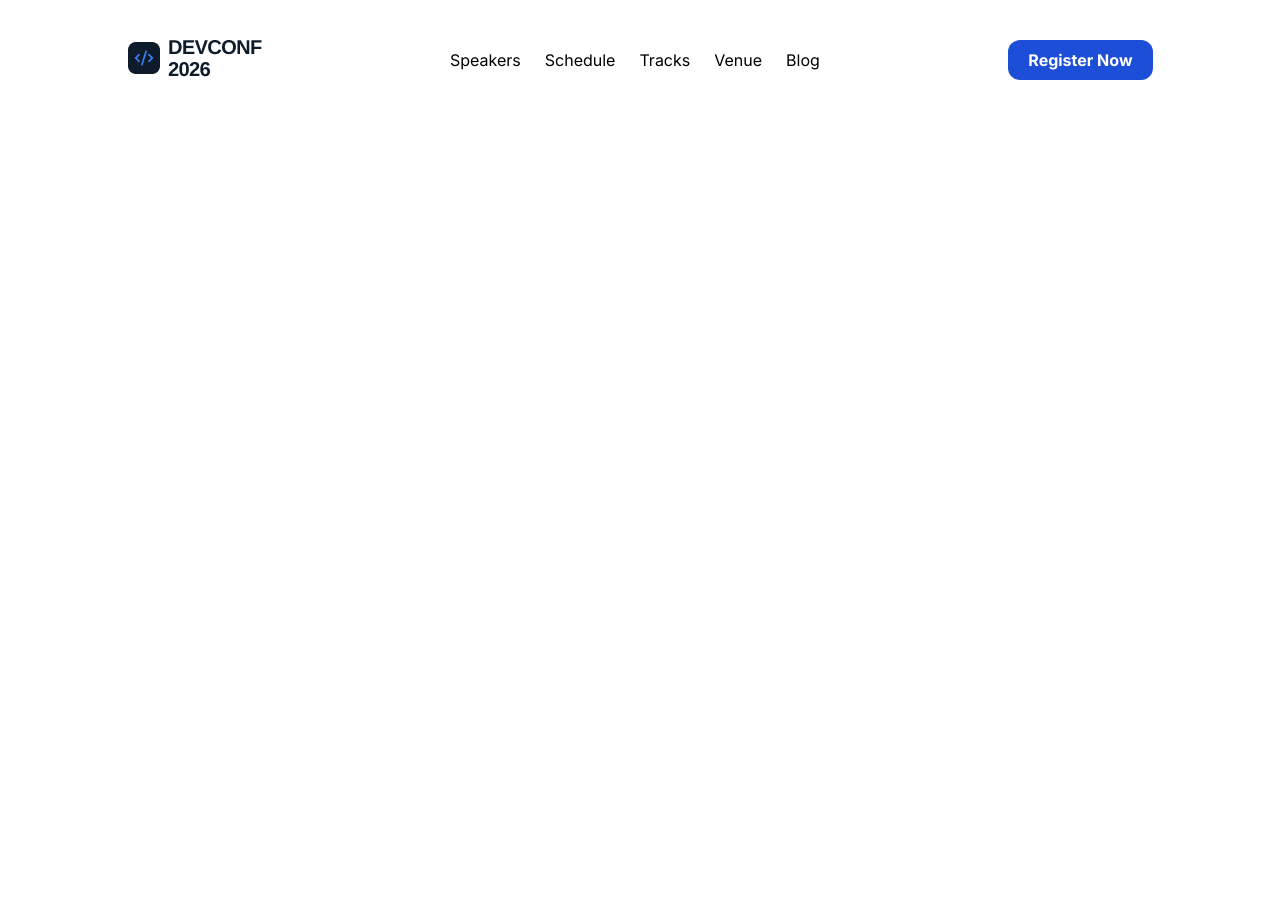
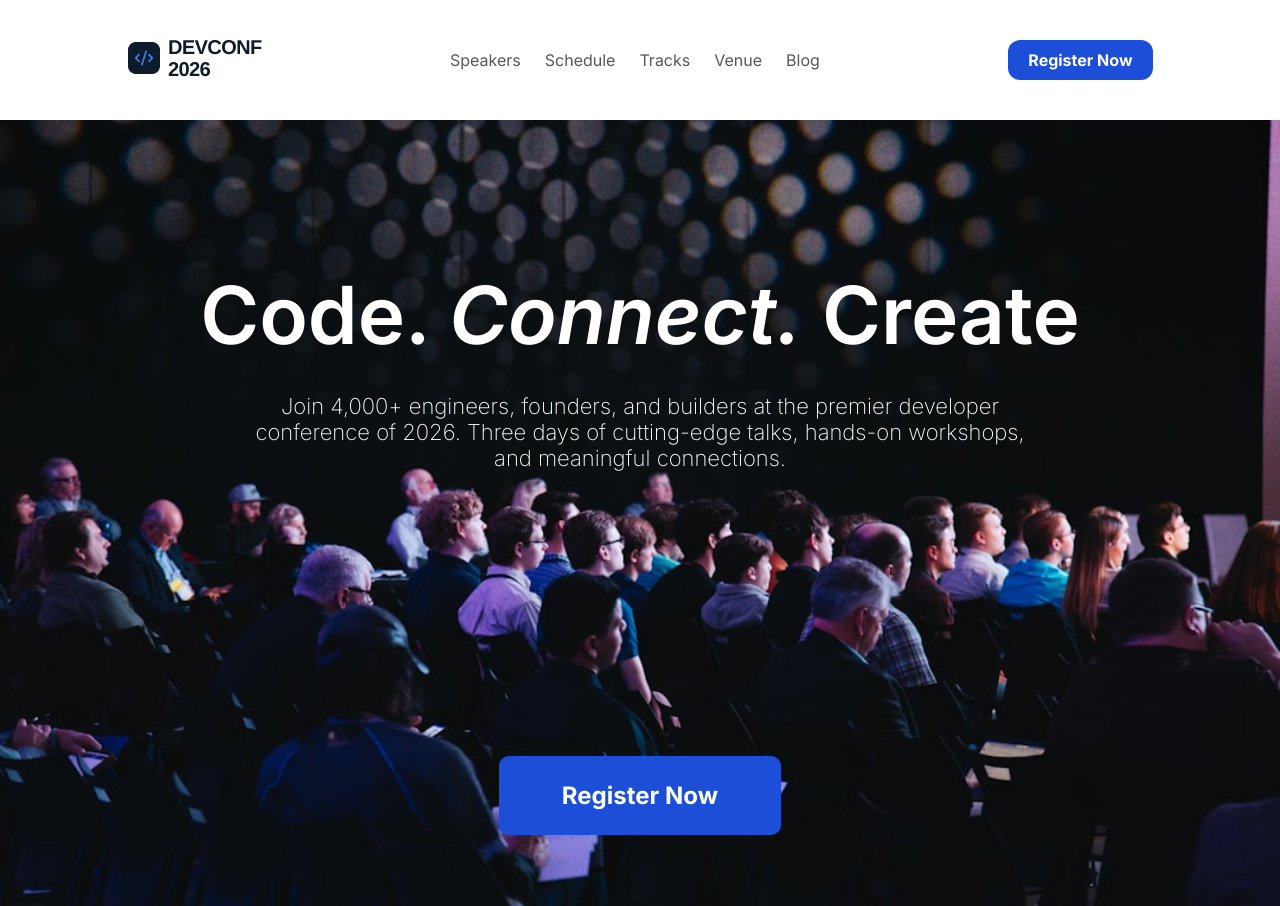
Before and after one commit to sm-nadim-dev/-B14-Assignmant-01, a plain HTML site: page index.html in a window 1280 px wide. Before the commit the page ends 800 px from the top, so only its background shows below. Drawn offline with Linux system fonts and the light colour scheme.

Commit message:
Added the hero section

```diff
--- a/index.html
+++ b/index.html
@@ -23,11 +23,11 @@
             </div>
             <div>
                 <ul>
-                    <li>Speakers</li>
-                    <li>Schedule</li>
-                    <li>Tracks</li>
-                    <li>Venue</li>
-                    <li>Blog</li>
+                    <li><a href="">Speakers</a></li>
+                    <li><a href="">Schedule</a></li>
+                    <li><a href="">Tracks</a></li>
+                    <li><a href="">Venue</a></li>
+                    <li><a href="">Blog</a></li>
                 </ul>
             </div>
             <div>
@@ -37,7 +37,14 @@
     </header>
     <!-- Nevbar end -->
     <!-- hero section start -->
-
+    <section class="hero-parent">
+        <div class="hero-content">
+            <h1>Code. <em>Connect.</em> Create</h1>
+            <p>Join 4,000+ engineers, founders, and builders at the premier developer <br>conference of 2026. Three days of
+            cutting-edge talks, hands-on workshops,<br> and meaningful connections.</p>
+            <button class="common-btn">Register Now</button>
+        </div>
+    </section>
     <!-- hero section end -->
 </body>
 
--- a/style.css
+++ b/style.css
@@ -63,5 +63,46 @@ ul {
 
 ul li a {
     text-decoration: none;
+    color: #575757;
+}
+/* Hero style */
+
+.hero-parent {
+    background-image:url(./assets/banner.jpg);
+    background-size: cover;
+    background-position: center;
+    width: 100%;
+    height: 786px;
+    display: flex;
+    justify-content: center;
+    align-items: center;
 
 }
+.hero-content {
+    text-align: center;
+    display: flex;
+    flex-direction: column;
+    align-items: center;
+    justify-content: center;
+}
+.hero-content h1 {
+    font-size: 80px;
+    font-weight: 600;
+    color: #ffffffFF;
+    margin-top: 65px;
+    padding: 10px;
+
+}
+.hero-content p {
+    color: #FFFFFF ;
+    font-size: 22px;
+    margin-top: 20px;
+    font-weight: 200;
+}
+.hero-content button {
+    font-size: 24px;
+    padding: 25px 62.5px;
+    font-weight: 700;
+    border-radius: 10px;
+    margin-top: 285px;
+}
```
